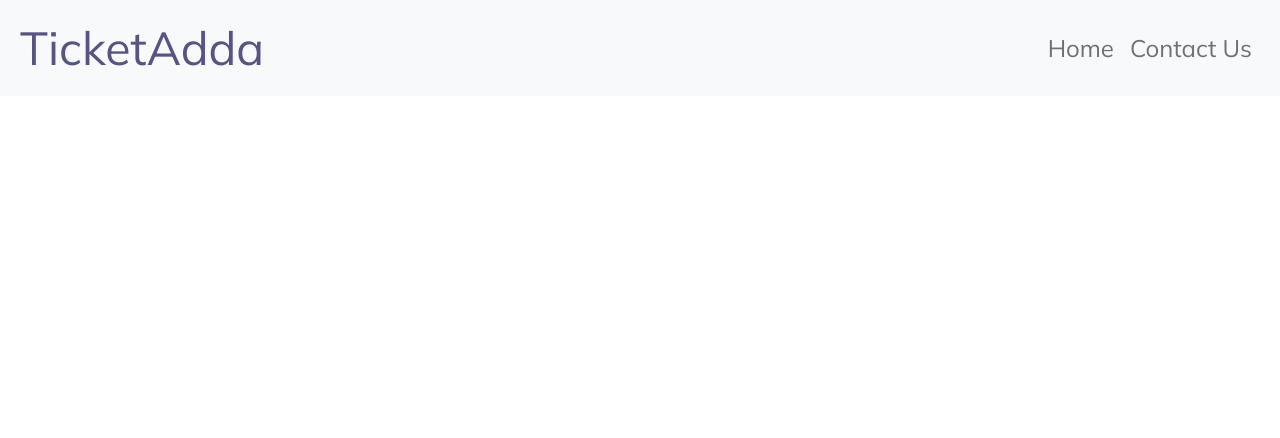
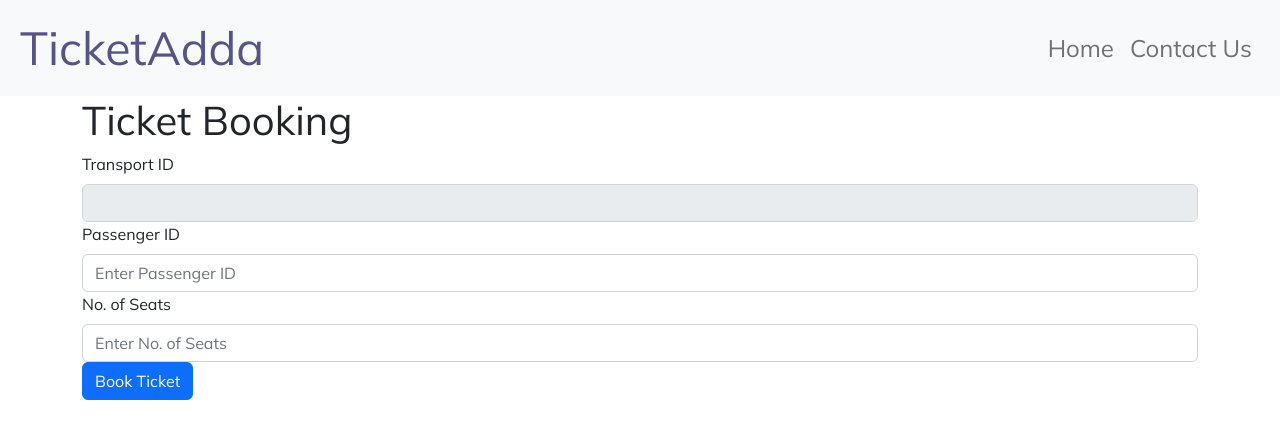
Before and after one commit to deepakrajiitk/TIcket-ADDA, a React (Create React App) app in the folder client/: page /ticket-booking in a window 1280 px wide. Shown: the top 438 px of the page. Built offline with nearby package versions, Linux system fonts and the light colour scheme.

Commit message:
added new jsx

```diff
--- a/client/src/App.jsx
+++ b/client/src/App.jsx
@@ -6,6 +6,7 @@ import HomePage from "./components/HomePage";
 import MyNavbar from "./components/MyNavBar";
 import ProviderPage from "./components/ProviderPage";
 import PassengerPage from "./components/PassengerPage";
+import TicketBooking from "./components/TicketBooking";
 
 function App() {
   return (
@@ -16,6 +17,7 @@ function App() {
         <Route exact path="/passenger" element={<PassengerPage />} />
         <Route exact path="/" element={<HomePage />} />
         <Route exact path="/about" element={<AboutPage />} />
+        <Route exact path="/ticket-booking" element={<TicketBooking />} />
       </Routes>
     </>
   );
--- /dev/null
+++ b/client/src/components/PassengerBookings.jsx
@@ -0,0 +1,74 @@
+import React, { useState } from "react";
+import { Container, Form, Button } from "react-bootstrap";
+
+const PassengerBookings = () => {
+  const [passengerId, setPassengerId] = useState("");
+  const [bookings, setBookings] = useState([]);
+
+  const handleSubmit = (event) => {
+    event.preventDefault();
+    // TODO: Fetch bookings for passengerId from server and update state
+    setBookings([
+      {
+        id: 1,
+        transportId: "TR-123",
+        passengerId: passengerId,
+        price: 50.0,
+        departureTime: "2023-04-18T10:00:00Z",
+        arrivalTime: "2023-04-18T11:30:00Z",
+      },
+      {
+        id: 2,
+        transportId: "TR-234",
+        passengerId: passengerId,
+        price: 75.0,
+        departureTime: "2023-04-19T08:00:00Z",
+        arrivalTime: "2023-04-19T10:30:00Z",
+      },
+    ]);
+  };
+
+  return (
+    <Container>
+      <h1>Passenger Bookings</h1>
+      <Form onSubmit={handleSubmit}>
+        <Form.Group controlId="passengerId">
+          <Form.Label>Passenger ID</Form.Label>
+          <Form.Control
+            type="text"
+            placeholder="Enter Passenger ID"
+            value={passengerId}
+            onChange={(e) => setPassengerId(e.target.value)}
+          />
+        </Form.Group>
+
+        <Button variant="primary" type="submit">
+          Search
+        </Button>
+      </Form>
+
+      {bookings.length === 0 && (
+        <p>No bookings found for passenger with ID {passengerId}</p>
+      )}
+
+      {bookings.length > 0 && (
+        <div>
+          <h2>Bookings for passenger with ID {passengerId}</h2>
+          <ul>
+            {bookings.map((booking) => (
+              <li key={booking.id}>
+                <p>Booking ID: {booking.id}</p>
+                <p>Transport ID: {booking.transportId}</p>
+                <p>Price: {booking.price}</p>
+                <p>Departure Time: {booking.departureTime}</p>
+                <p>Arrival Time: {booking.arrivalTime}</p>
+              </li>
+            ))}
+          </ul>
+        </div>
+      )}
+    </Container>
+  );
+};
+
+export default PassengerBookings;
--- a/client/src/components/PassengerPage.jsx
+++ b/client/src/components/PassengerPage.jsx
@@ -3,6 +3,9 @@ import SidebarPassenger from "./SidebarPassenger";
 import PassengerDeleter from "./DeletePassenger";
 import UpdatePassenger from "./UpdatePassenger";
 import AddPassengerForm from "./AddPasenger";
+import ValidateTicket from "./ValidateTicket";
+import TicketAvailabile from "./TicketAvailable";
+import PassengerBookings from "./PassengerBookings";
 
 function PassengerPage() {
   const [selectedMenuItem, setSelectedMenuItem] = useState("addpassenger"); // set initial value to "addpassenger"
@@ -13,7 +16,7 @@ function PassengerPage() {
 
   return (
     <div className="container-fluid" style={{ height: "100vh" }}>
-      <div className="row flex-grow-1">
+      <div className="row flex-grow-1" style={{ height: "100vh" }}>
         <div className="col-md-2 bg-light">
           <SidebarPassenger
             selectedMenuItem={selectedMenuItem}
@@ -24,6 +27,9 @@ function PassengerPage() {
           {selectedMenuItem === "addpassenger" && <AddPassengerForm />}
           {selectedMenuItem === "deletepassenger" && <PassengerDeleter />}
           {selectedMenuItem === "updatepassenger" && <UpdatePassenger />}
+          {selectedMenuItem === "validateticket" && <ValidateTicket />}
+          {selectedMenuItem === "ticketavailable" && <TicketAvailabile />}
+          {selectedMenuItem === "passengerbookings" && <PassengerBookings />}
         </div>
       </div>
     </div>
--- a/client/src/components/ProviderPage.jsx
+++ b/client/src/components/ProviderPage.jsx
@@ -15,7 +15,7 @@ function ProviderPage() {
 
   return (
     <div className="container-fluid" style={{ height: "100vh" }}>
-      <div className="row flex-grow-1">
+      <div className="row flex-grow-1" style={{ height: "100vh" }}>
         <div className="col-md-2 bg-light">
           <Sidebar
             selectedMenuItem={selectedMenuItem}
--- a/client/src/components/SidebarPassenger.jsx
+++ b/client/src/components/SidebarPassenger.jsx
@@ -41,6 +41,36 @@ function SidebarPassenger(props) {
           Update Passenger
         </Nav.Link>
       </Nav.Item>
+      <Nav.Item>
+        <Nav.Link
+          className={`text-center ${
+            props.selectedMenuItem === "validateticket" ? "active" : ""
+          }`}
+          onClick={() => handleMenuItemClick("validateticket")}
+        >
+          Validate Ticket
+        </Nav.Link>
+      </Nav.Item>
+      <Nav.Item>
+        <Nav.Link
+          className={`text-center ${
+            props.selectedMenuItem === "ticketavailable" ? "active" : ""
+          }`}
+          onClick={() => handleMenuItemClick("ticketavailable")}
+        >
+          Show Available Ticket
+        </Nav.Link>
+      </Nav.Item>
+      <Nav.Item>
+        <Nav.Link
+          className={`text-center ${
+            props.selectedMenuItem === "passengerbookings" ? "active" : ""
+          }`}
+          onClick={() => handleMenuItemClick("passengerbookings")}
+        >
+          Show Passenger Bookings
+        </Nav.Link>
+      </Nav.Item>
     </Nav>
   );
 }
--- /dev/null
+++ b/client/src/components/TicketAvailable.jsx
@@ -0,0 +1,94 @@
+import React, { useState } from "react";
+import { Container, Form, Button } from "react-bootstrap";
+import { useNavigate } from "react-router-dom";
+
+const TicketAvailability = () => {
+  const [source, setSource] = useState("");
+  const [destination, setDestination] = useState("");
+  const [tickets, setTickets] = useState([
+    {
+      id: 1,
+      transportId: "T123",
+      price: 10,
+      departureTime: "2023-05-01T09:00:00Z",
+      arrivalTime: "2023-05-01T11:00:00Z",
+    },
+    {
+      id: 2,
+      transportId: "T456",
+      price: 15,
+      departureTime: "2023-05-02T10:00:00Z",
+      arrivalTime: "2023-05-02T12:00:00Z",
+    },
+    {
+      id: 3,
+      transportId: "T789",
+      price: 20,
+      departureTime: "2023-05-03T11:00:00Z",
+      arrivalTime: "2023-05-03T13:00:00Z",
+    },
+  ]);
+
+  const navigate = useNavigate();
+
+  const handleSearch = (event) => {
+    event.preventDefault();
+    // Perform search for available tickets
+  };
+
+  const handleBookTicket = (transportId) => {
+    navigate(`/ticket-booking?transportId=${transportId}`);
+  };
+
+  return (
+    <Container>
+      <h1>Ticket Availability</h1>
+      <Form onSubmit={handleSearch}>
+        <Form.Group controlId="source">
+          <Form.Label>Source</Form.Label>
+          <Form.Control
+            type="text"
+            placeholder="Enter Source"
+            value={source}
+            onChange={(e) => setSource(e.target.value)}
+          />
+        </Form.Group>
+
+        <Form.Group controlId="destination">
+          <Form.Label>Destination</Form.Label>
+          <Form.Control
+            type="text"
+            placeholder="Enter Destination"
+            value={destination}
+            onChange={(e) => setDestination(e.target.value)}
+          />
+        </Form.Group>
+
+        <Button variant="primary" type="submit">
+          Search
+        </Button>
+      </Form>
+
+      <h2>Available Tickets</h2>
+      <ul>
+        {tickets.map((ticket) => (
+          <li key={ticket.id}>
+            <p>Ticket ID: {ticket.id}</p>
+            <p>Transport ID: {ticket.transportId}</p>
+            <p>Price: {ticket.price}</p>
+            <p>Departure Time: {ticket.departureTime}</p>
+            <p>Arrival Time: {ticket.arrivalTime}</p>
+            <Button
+              variant="success"
+              onClick={() => handleBookTicket(ticket.transportId)}
+            >
+              Book Ticket
+            </Button>
+          </li>
+        ))}
+      </ul>
+    </Container>
+  );
+};
+
+export default TicketAvailability;
--- /dev/null
+++ b/client/src/components/TicketBooking.jsx
@@ -0,0 +1,55 @@
+import React, { useState } from "react";
+import { Container, Form, Button } from "react-bootstrap";
+import { useLocation } from "react-router-dom";
+
+const TicketBooking = () => {
+  const location = useLocation();
+  const searchParams = new URLSearchParams(location.search);
+  const transportId = searchParams.get("transportId");
+
+  const [passengerId, setPassengerId] = useState("");
+  const [noSeats, setNoSeats] = useState("");
+
+  const handleSubmit = (event) => {
+    event.preventDefault();
+    // TODO: handle booking logic
+  };
+
+  return (
+    <Container>
+      <h1>Ticket Booking</h1>
+      <Form onSubmit={handleSubmit}>
+        <Form.Group controlId="transportId">
+          <Form.Label>Transport ID</Form.Label>
+          <Form.Control type="text" value={transportId} disabled />
+        </Form.Group>
+
+        <Form.Group controlId="passengerId">
+          <Form.Label>Passenger ID</Form.Label>
+          <Form.Control
+            type="text"
+            placeholder="Enter Passenger ID"
+            value={passengerId}
+            onChange={(e) => setPassengerId(e.target.value)}
+          />
+        </Form.Group>
+
+        <Form.Group controlId="noSeats">
+          <Form.Label>No. of Seats</Form.Label>
+          <Form.Control
+            type="number"
+            placeholder="Enter No. of Seats"
+            value={noSeats}
+            onChange={(e) => setNoSeats(e.target.value)}
+          />
+        </Form.Group>
+
+        <Button variant="primary" type="submit">
+          Book Ticket
+        </Button>
+      </Form>
+    </Container>
+  );
+};
+
+export default TicketBooking;
--- /dev/null
+++ b/client/src/components/ValidateTicket.jsx
@@ -0,0 +1,32 @@
+import React, { useState } from "react";
+import { Button, Form } from "react-bootstrap";
+
+const ValidateTicket = ({ onValidate }) => {
+  const [bookingID, setBookingID] = useState("");
+
+  const handleSubmit = (e) => {
+    e.preventDefault();
+    onValidate(bookingID);
+    setBookingID("");
+  };
+
+  return (
+    <Form onSubmit={handleSubmit}>
+      <Form.Group controlId="bookingID">
+        <Form.Label>Booking ID</Form.Label>
+        <Form.Control
+          type="text"
+          placeholder="Enter Booking ID"
+          value={bookingID}
+          onChange={(e) => setBookingID(e.target.value)}
+        />
+      </Form.Group>
+
+      <Button variant="primary" type="submit">
+        Validate
+      </Button>
+    </Form>
+  );
+};
+
+export default ValidateTicket;
```
